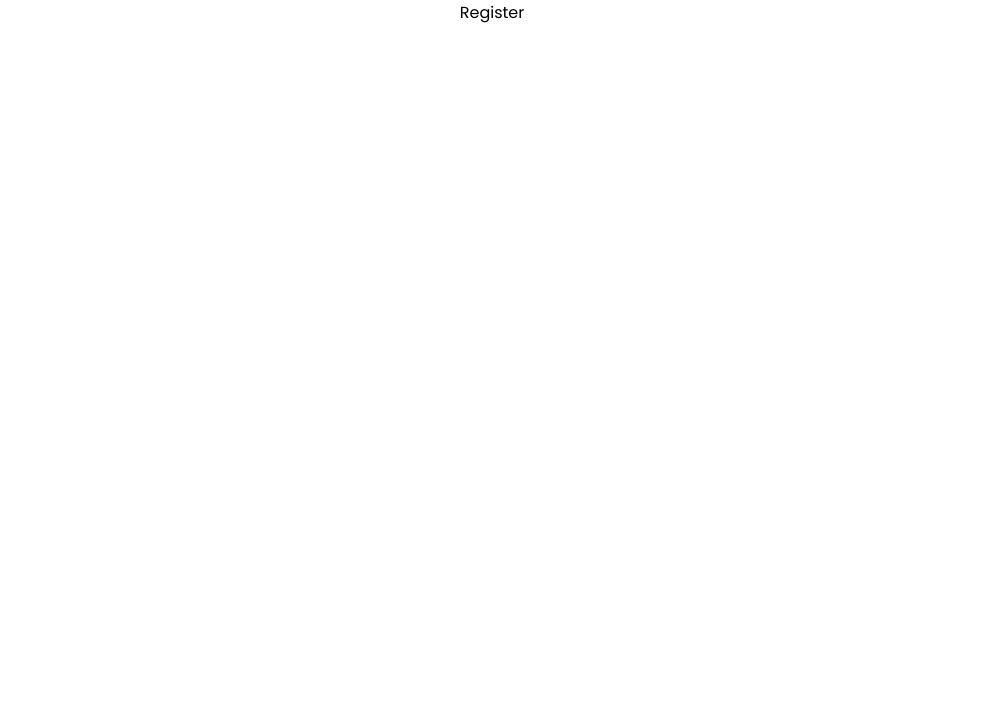
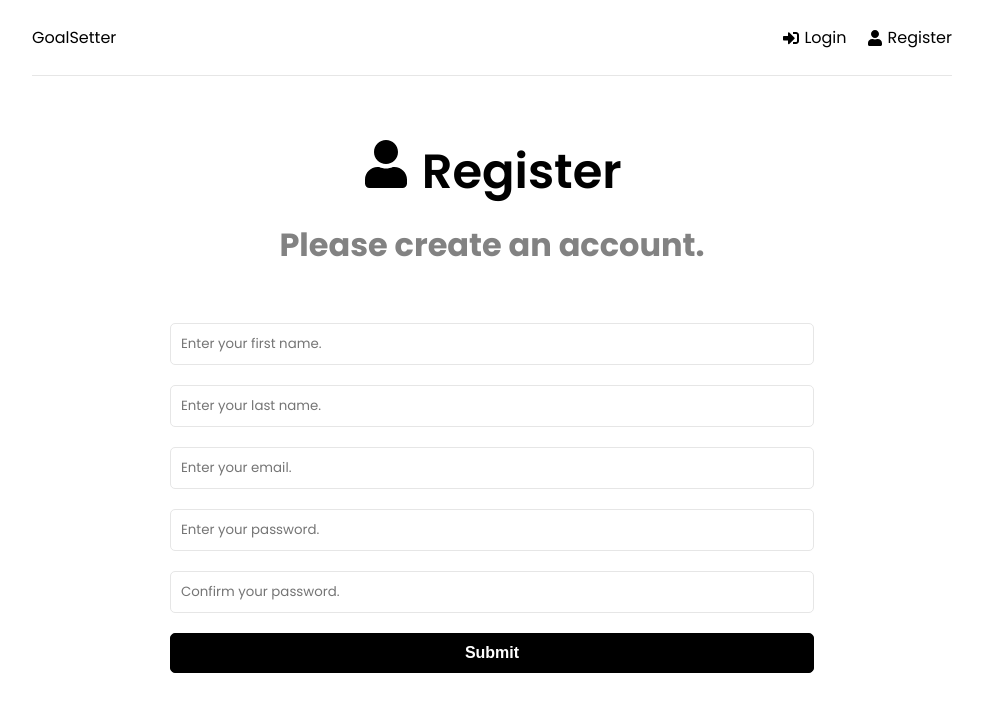
Before and after one commit to jas112/MERN_Tutorial_Goals, a React (Create React App) app in the folder frontend/: page /register in a window 1280 px wide. Shown: the top 712 px of the page, without its empty margins (148-1131 px from the left). Built offline with nearby package versions, Linux system fonts and the light colour scheme.

Commit message:
added Home.jsx to views; added form builds for Registration and Login.

```diff
--- a/frontend/src/App.js
+++ b/frontend/src/App.js
@@ -1,16 +1,20 @@
 import React from 'react';
 import { BrowserRouter as Router, Routes, Route } from 'react-router-dom';
 import Dashboard from './views/Dashboard';
+import Home from './views/Home';
+import Login from './views/Login';
 import Register from './views/Register';
-import Login from './views/Login';
+import Header from './components/Header';
 
 function App() {
   return (
     <>
       <Router>
         <div className="container">
+          <Header/>
           <Routes>
-            <Route path='/' element={<Dashboard/>} />
+            <Route path='/' element={<Home/>} />
+            <Route path='/dash' element={<Dashboard/>} />
             <Route path='/register' element={<Register/>} />
             <Route path='/login' element={<Login/>} />
           </Routes>
--- /dev/null
+++ b/frontend/src/components/Header.jsx
@@ -0,0 +1,27 @@
+import React from 'react';
+import { FaSignInAlt, FaSignOutAlt, FaUser } from 'react-icons/fa';
+import { Link } from 'react-router-dom';
+
+function Header() {
+  return (
+    <header className='header'>
+        <div className='logo'>
+            <Link to='/'>GoalSetter</Link>
+        </div>
+        <ul>
+            <li>
+                <Link to='/login'>
+                    <FaSignInAlt /> Login
+                </Link>
+            </li>
+            <li>
+                <Link to='/register'>
+                    <FaUser /> Register
+                </Link>
+            </li>
+        </ul>
+    </header>
+  )
+}
+
+export default Header
--- /dev/null
+++ b/frontend/src/views/Home.jsx
@@ -0,0 +1,9 @@
+import React from 'react'
+
+function Home() {
+  return (
+    <div>Mern Tutorial Goals</div>
+  )
+}
+
+export default Home
--- a/frontend/src/views/Login.jsx
+++ b/frontend/src/views/Login.jsx
@@ -1,8 +1,66 @@
-import React from 'react'
+import React from 'react';
+import {useState, useEffect} from 'react';
+import {FaSignInAlt} from 'react-icons/fa';
 
 function Login() {
+
+  const [formData, setFormData] = useState({
+    email: '',
+    password: ''
+  });
+
+  const {email, password} = formData;
+
+  const onChange = (e) => {
+    setFormData((prevState) => ({
+      ...prevState,
+      [e.target.email]: e.target.value,
+    }));
+  };
+
+  const onSubmit = (e) => {
+    e.preventDefault();
+  };
+
   return (
-    <div>Login</div>
+    <>
+     <section className='heading'>
+      <h1>
+        <FaSignInAlt/>Login
+      </h1>
+      <p>Login to continue.</p>
+     </section>
+
+     <section className='form'>
+      <form>
+        <div className="form-group">
+          <input
+            type="text"
+            className='form-control'
+            id='email'
+            name='email'
+            value={email}
+            placeholder='Enter your email.'
+            onChange={onChange}
+          />
+        </div>
+        <div className="form-group">
+          <input
+            type="password"
+            className='form-control'
+            id='password'
+            name='password'
+            value={password}
+            placeholder='Enter password here.'
+            onChange={onChange}
+          />
+        </div>
+        <div className="form-control">
+          <button type='submit' className='btn btn-block'>Login</button>
+        </div>
+      </form>
+     </section>
+    </>
   )
 }
 
--- a/frontend/src/views/Register.jsx
+++ b/frontend/src/views/Register.jsx
@@ -1,8 +1,96 @@
-import React from 'react'
+import React from 'react';
+import {useState, useEffect} from 'react';
+import {FaUser} from 'react-icons/fa';
 
 function Register() {
+
+  const [formData, setFormData] = useState({
+    firstName: '',
+    lastName: '',
+    email: '',
+    password: '',
+    passwordConfirm: ''
+  });
+
+  const {firstName, lastName, email, password, passwordConfirm} = formData;
+
+  const onChange = (e) => {
+    setFormData((prevState) => ({
+      ...prevState,
+      [e.target.firstName]: e.target.value,
+    }));
+  };
+
+  const onSubmit = (e) => {
+    e.preventDefault();
+  };
+
   return (
-    <div>Register</div>
+    <>
+      <section className='heading'>
+        <h1>
+          <FaUser /> Register
+        </h1>
+        <p>Please create an account.</p>
+      </section>
+
+      <section className='form'>
+        <form onSubmit={onSubmit}>
+          <div className="form-group">
+            <input
+              type="text"
+              className='form-control'
+              id='firstName'
+              name='firstName'
+              value={firstName}
+              placeholder='Enter your first name.'
+              onChange={onChange} />
+          </div>
+          <div className="form-group">
+            <input
+              type="text"
+              className='form-control'
+              id='lastName' name='lastName'
+              value={lastName}
+              placeholder='Enter your last name.'
+              onChange={onChange} />
+          </div>
+          <div className="form-group">
+            <input
+              type="text"
+              className='form-control'
+              id='email' name='email'
+              value={email}
+              placeholder='Enter your email.'
+              onChange={onChange} />
+          </div>
+          <div className="form-group">
+            <input
+              type="password"
+              className='form-control'
+              id='password'
+              name='password'
+              value={password}
+              placeholder='Enter your password.'
+              onChange={onChange}
+            />
+          </div>
+          <div className="form-group">
+            <input type="password"
+              className='form-control'
+              id='passwordConfirm'
+              name='passwordConfirm'
+              value={passwordConfirm}
+              placeholder='Confirm your password.'
+              onChange={onChange}
+            />
+          </div>
+          <div className="form-group">
+           <button type='submit' className='btn btn-block'>Submit</button>
+          </div>
+        </form>
+      </section>
+    </>
   )
 }
 
```
